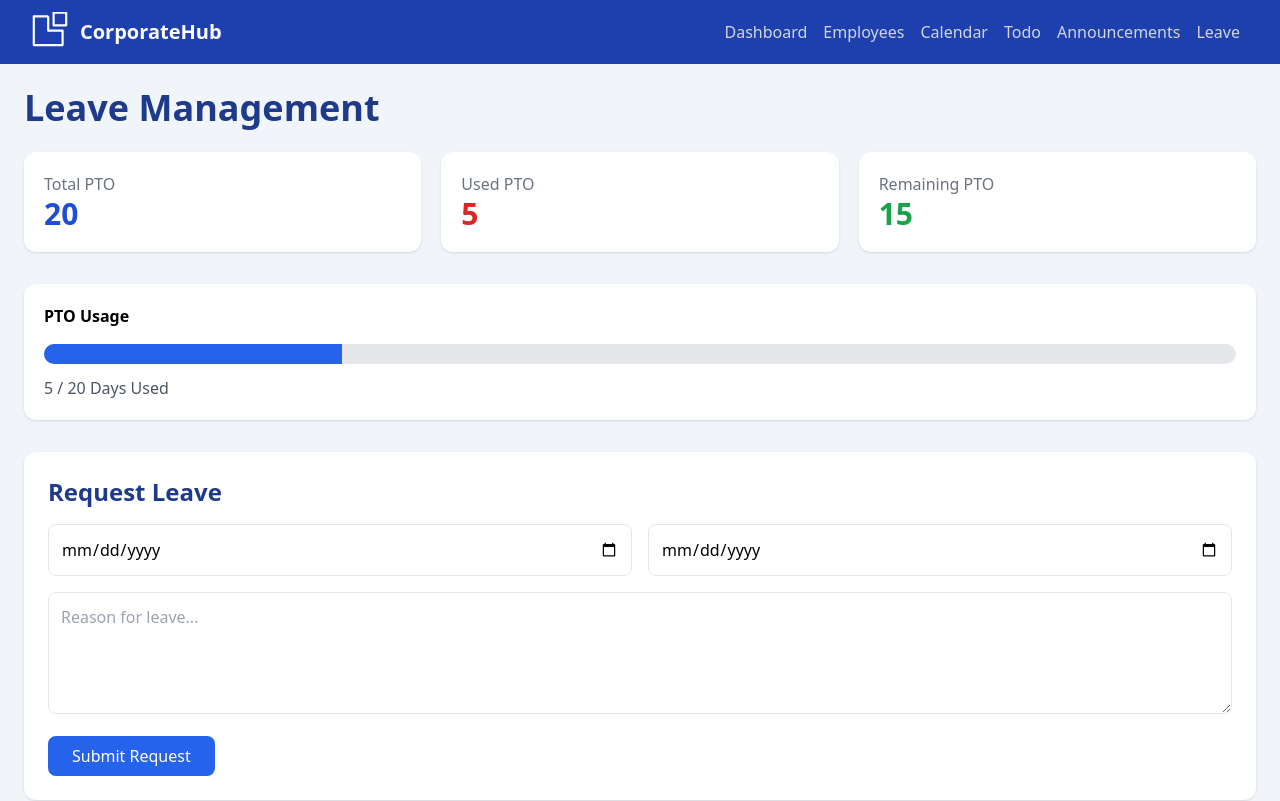
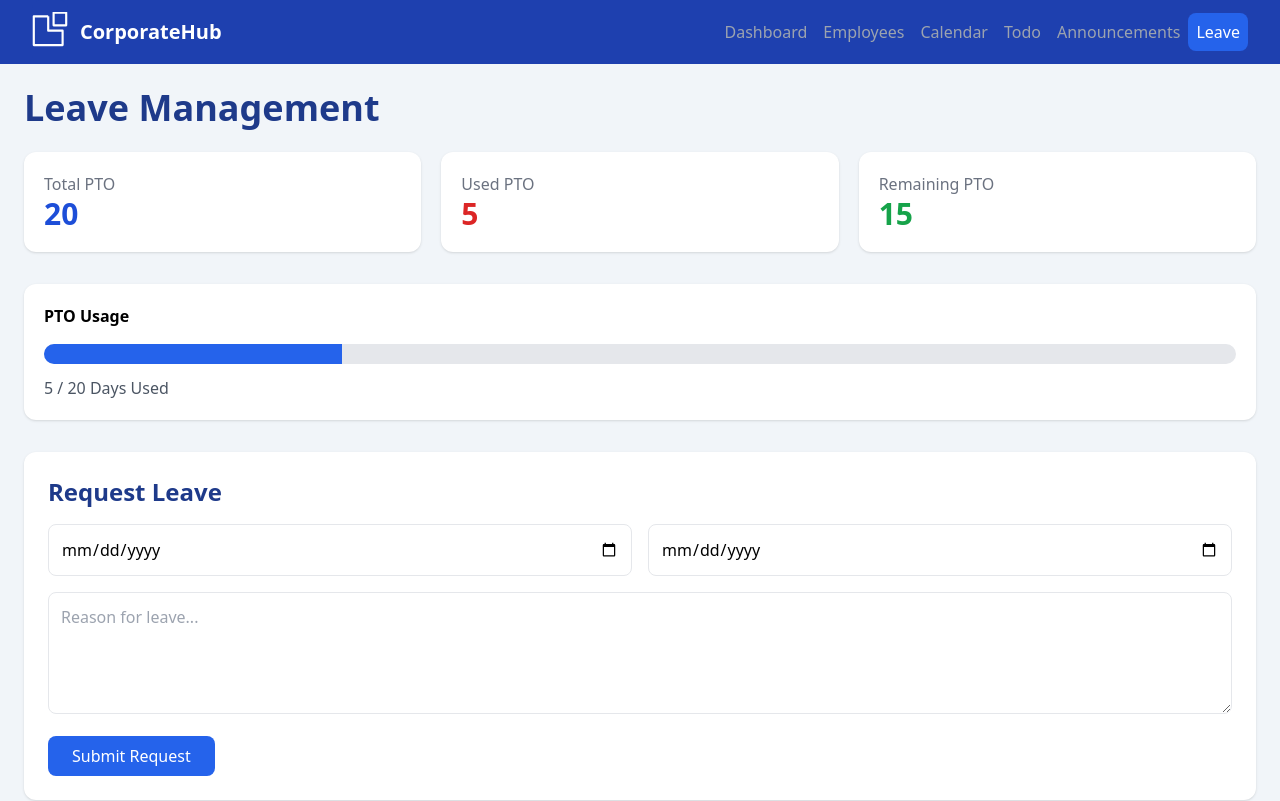
Before and after one commit to ch25b027-error/calendarrr, a React (Vite) app: page /leave in a window 1280 px wide. Shown: the top 801 px of the page. Built offline with nearby package versions, Linux system fonts and the light colour scheme.

Commit message:
fixed the not found page

```diff
--- a/src/components/EmployeeCard.jsx
+++ b/src/components/EmployeeCard.jsx
@@ -13,8 +13,7 @@ export default function EmployeeCard({ employee, variants }) {
         type: "spring",
         stiffness: 300,
       }}
-      className="bg-white rounded-xl shadow-md p-5 cursor-pointer"
-    >
+      className="bg-white rounded-xl shadow-md p-5 cursor-pointer">
       <div className="flex flex-col items-center">
         <img
           src={employee.avatar}
--- a/src/components/Navbar.jsx
+++ b/src/components/Navbar.jsx
@@ -35,7 +35,6 @@ const Navbar = () => {
     <nav className="bg-blue-800 z-100 shadow-lg">
       <div className="max-w-7xl z-100 mx-6 px-2 h-16 flex items-center justify-between">
         <div className="flex items-center gap-3">
-
 
           <div className="flex items-center justify-center h-16 bg-blue-800 rounded-lg">
 
@@ -75,12 +74,48 @@ const Navbar = () => {
         </div>
 
         <div className="flex text-gray-300 hidden lg:block items-center gap-6">
-          <NavLink className="hover:text-white hover:bg-blue-600 p-2 rounded-lg" to="/">Dashboard</NavLink>
-          <NavLink className="hover:text-white hover:bg-blue-600 p-2 rounded-lg" to="/employees">Employees</NavLink>
-          <NavLink className="hover:text-white hover:bg-blue-600 p-2 rounded-lg" to="/calendar">Calendar</NavLink>
-          <NavLink className="hover:text-white hover:bg-blue-600 p-2 rounded-lg" to="/todo">Todo</NavLink>
-          <NavLink className="hover:text-white hover:bg-blue-600 p-2 rounded-lg" to="/announcements">Announcements</NavLink>
-          <NavLink className="hover:text-white hover:bg-blue-600 p-2 rounded-lg" to="/leave">Leave</NavLink>
+          <NavLink to="/" className={({ isActive }) =>
+    `p-2 rounded-lg hover:bg-blue-700 hover:text-white ${
+      isActive
+        ? "bg-blue-600 text-white"
+        : "text-gray-400"
+    }`
+  }>Dashboard</NavLink>
+          <NavLink to="/employees" className={({ isActive }) =>
+    `p-2 rounded-lg hover:bg-blue-700 hover:text-white ${
+      isActive
+        ? "bg-blue-600 text-white"
+        : "text-gray-400"
+    }`
+  }>Employees</NavLink>
+          <NavLink to="/calendar" className={({ isActive }) =>
+    `p-2 rounded-lg hover:bg-blue-700 hover:text-white ${
+      isActive
+        ? "bg-blue-600 text-white"
+        : "text-gray-400"
+    }`
+  }>Calendar</NavLink>
+          <NavLink to="/todo" className={({ isActive }) =>
+    `p-2 rounded-lg hover:bg-blue-700 hover:text-white ${
+      isActive
+        ? "bg-blue-600 text-white"
+        : "text-gray-400"
+    }`
+  }>Todo</NavLink>
+          <NavLink to="/announcements" className={({ isActive }) =>
+    `p-2 rounded-lg hover:bg-blue-700 hover:text-white ${
+      isActive
+        ? "bg-blue-600 text-white"
+        : "text-gray-400"
+    }`
+  }>Announcements</NavLink>
+          <NavLink to="/leave" className={({ isActive }) =>
+    `p-2 rounded-lg hover:bg-blue-700 hover:text-white ${
+      isActive
+        ? "bg-blue-600 text-white"
+        : "text-gray-400"
+    }`
+  }>Leave</NavLink>
         </div>
         <div className="block lg:hidden">
           <MobileMenu />
--- a/src/components/StatCard.jsx
+++ b/src/components/StatCard.jsx
@@ -3,11 +3,9 @@ function StatCard({ title, value, icon }) {
   return (
     <div className="bg-white p-6 rounded-xl shadow-md">
       <div className="text-3xl">{icon}</div>
-
       <h3 className="text-gray-600 mt-2">
         {title}
       </h3>
-
       <p className="text-2xl font-bold">
         {value}
       </p>
--- a/src/pages/Announcements.jsx
+++ b/src/pages/Announcements.jsx
@@ -4,9 +4,7 @@ import AnnouncementModal from "../components/Announcement";
 import announcementsData from "../data/announcements.json";
 
 export default function Announcements() {
-  const [selectedAnnouncement, setSelectedAnnouncement] =
-    useState(null);
-
+  const [selectedAnnouncement, setSelectedAnnouncement] = useState(null);
   return (
     <div className="min-h-screen bg-slate-100 p-6">
       <motion.div
--- a/src/pages/Calendar.jsx
+++ b/src/pages/Calendar.jsx
@@ -48,13 +48,11 @@ const [newMeeting, setNewMeeting] = useState({
   };
 
   setMeetings([...meetings, meeting]);
-
   setNewMeeting({
     title: "",
     start: "",
     end: "",
   });
-
   setShowModal(false);
 };
 
--- a/src/pages/EmployeeDirectory.jsx
+++ b/src/pages/EmployeeDirectory.jsx
@@ -37,13 +37,9 @@ const departments = [
 ];
 
 export default function EmployeeDirectory() {
-  const [employees, setEmployees] = useState([]);
+  const [employees, setEmployees] = useState(employeesData);
   const [searchQuery, setSearchQuery] = useState("");
   const [department, setDepartment] = useState("All");
-
-  useEffect(() => {
-    setEmployees(employeesData);
-  }, []);
 
   const filteredEmployees = employees.filter((employee) => {
     const matchesSearch = employee.name
--- a/src/pages/LeaveManagement.jsx
+++ b/src/pages/LeaveManagement.jsx
@@ -5,7 +5,6 @@ import leaveData from "../data/leaveReuest.json";
 
 export default function Leave() {
   const [requests, setRequests] = useState(leaveData);
-
   const [startDate, setStartDate] = useState("");
   const [endDate, setEndDate] = useState("");
   const [reason, setReason] = useState("");
@@ -13,8 +12,7 @@ export default function Leave() {
   const totalPtoDays = 20;
 
   const usedPtoDays = requests.reduce(
-    (total, request) => total + request.days,
-    0
+    (total, request) => total + request.days, 0
   );
 
   const remainingPtoDays =
@@ -22,16 +20,9 @@ export default function Leave() {
   const submitLeave = () => {
     if (!startDate || !endDate || !reason)
       return;
-
     const start = new Date(startDate);
     const end = new Date(endDate);
-
-    const diff =
-      Math.ceil(
-        (end - start) /
-          (1000 * 60 * 60 * 24)
-      ) + 1;
-
+    const diff = Math.ceil( (end - start) / (1000 * 60 * 60 * 24) ) + 1;
     const newRequest = {
       id: Date.now(),
       reason,
@@ -43,11 +34,9 @@ export default function Leave() {
       ...requests,
       newRequest,
     ]);
-
     setStartDate("");
     setEndDate("");
     setReason("");
-
     setSuccess(true);
 
     setTimeout(() => {
@@ -68,7 +57,7 @@ export default function Leave() {
           duration: 0.5,
         }}
       >
-    <div className="min-h-screen bg-slate-100 p-6">
+    <div className="min-h-screen bg-slate-100 p-6 mb-8">
       <h1 className="text-4xl font-bold text-blue-900 mb-6">
         Leave Management
       </h1>
--- a/src/pages/NotFound.jsx
+++ b/src/pages/NotFound.jsx
@@ -16,8 +16,7 @@ const NotFound = () => {
         }}
         transition={{
           duration: 0.5,
-        }}
-      >
+        }}>
             <h1 className="text-3xl text-blue-800 flex items-center justify-center font-bold">Page Not Found</h1>
             <img src={notFoundImage} alt="Not Found" className="mx-auto w-4/5 lg:w-1/2 h-auto mb-4" />
             <motion.p
--- a/src/pages/Todo.jsx
+++ b/src/pages/Todo.jsx
@@ -11,13 +11,11 @@ export default function Todo() {
 
   const addTask = () => {
     if (!newTask.trim()) return;
-
     const task = {
       id: Date.now(),
       title: newTask,
       completed: false,
     };
-
     setTasks([...tasks, task]);
     setNewTask("");
   };
@@ -54,7 +52,6 @@ export default function Todo() {
   const completedTasks = tasks.filter(
     (task) => task.completed
   ).length;
-
   const pendingTasks =  tasks.length - completedTasks;
 
   return (
```
Also changed, not shown: src/components/Announcement.jsx (+2 -6 lines), src/components/TodoCard.jsx (+6 -13 lines), src/components/vercel.json (added).
